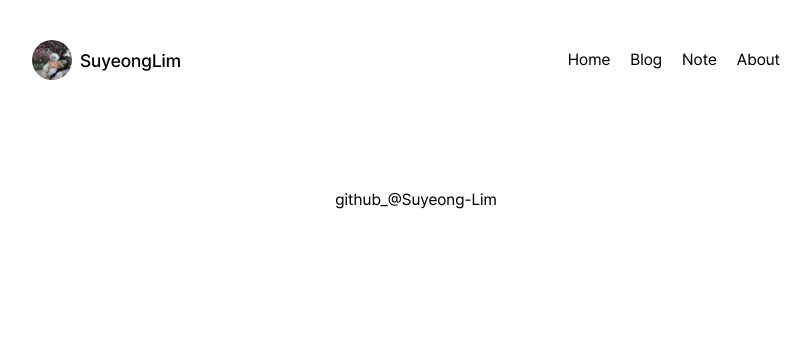
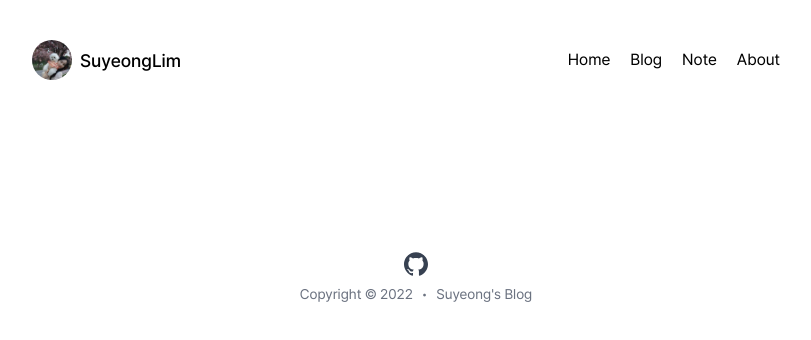
Before and after one commit to Suyeong-Lim/sy-log, a Next.js app: page /about in a window 1280 px wide. Shown: the top 340 px of the page, without its empty margins (224-1035 px from the left). Built offline with nearby package versions, Linux system fonts and the light colour scheme.

Commit message:
add: footer

```diff
--- a/components/Footer.tsx
+++ b/components/Footer.tsx
@@ -1,7 +1,22 @@
 import React from "react";
-
+import metadata from "data/metadata";
+import GitHubIcon from "public/static/social-icon/github.svg";
+import Link from "next/link";
 const Footer = () => {
-  return <div>github_@Suyeong-Lim</div>;
+  return (
+    <footer>
+      <div className="flex flex-col items-center mt-16 mb-4">
+        <a href={metadata.meta.github}>
+          <GitHubIcon className="h-6 w-6 fill-current text-gray-700 hover:text-blue-500 " />
+        </a>
+        <div className="flex my-2 space-x-2 text-sm text-gray-500 dark:text-gray-400">
+          <div>{`Copyright © ${new Date().getFullYear()}`}</div>
+          <span>{` • `}</span>
+          <Link href="/">{metadata.meta.footerTitle}</Link>
+        </div>
+      </div>
+    </footer>
+  );
 };
 
 export default Footer;
--- a/data/metadata.ts
+++ b/data/metadata.ts
@@ -4,6 +4,8 @@ const metadata = {
     title: "Suyeong's Blog ",
     description: "Suyeong's Study blog",
     author: "SuyeongLim",
+    github: "https://github.com/Suyeong-Lim",
+    footerTitle: "Suyeong's Blog",
   },
 };
 
```
Also changed, not shown: public/static/social-icon/github.svg (added).
